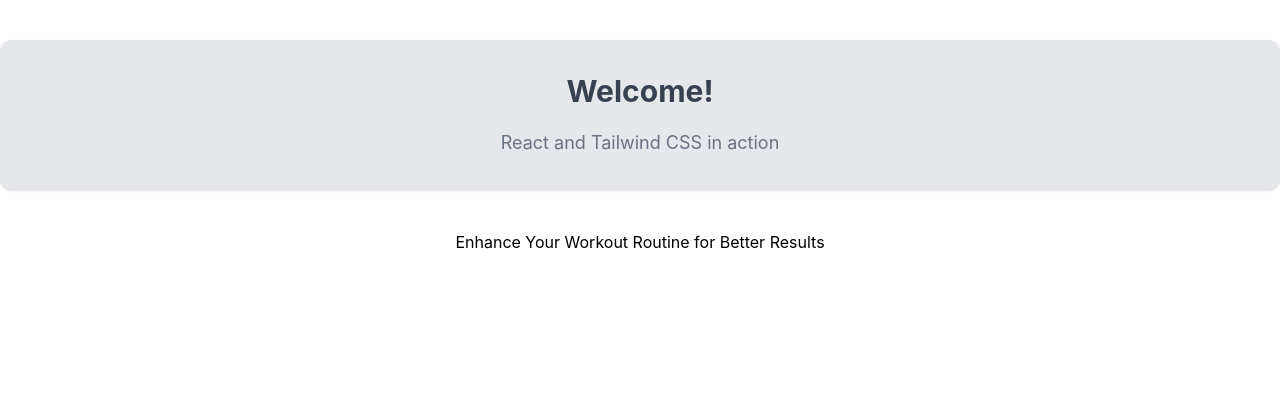
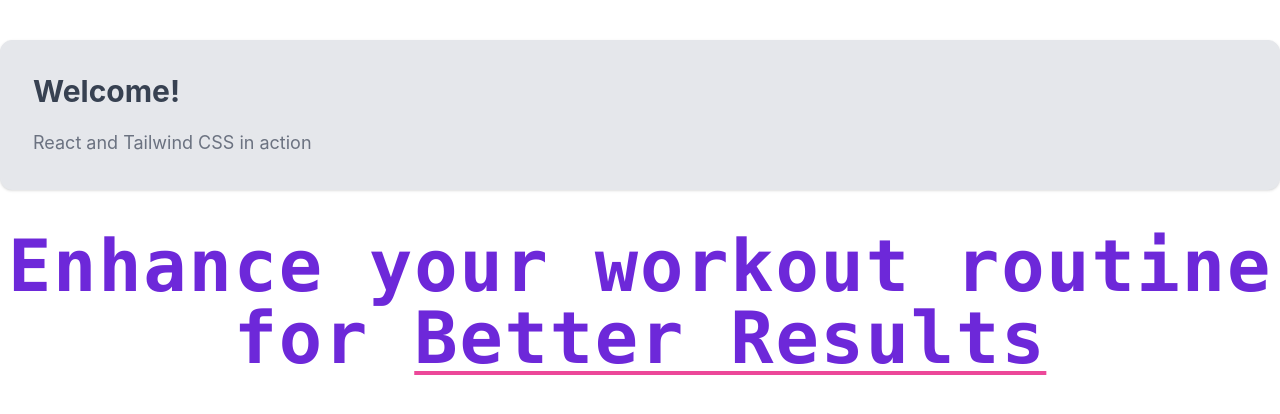
Before and after one commit to Rimberse/FIT, a React (Create React App) app in the folder frontend/: page / in a window 1280 px wide. Shown: the top 414 px of the page. Built offline with nearby package versions, Linux system fonts and the light colour scheme.

Commit message:
Implement landing header, place & style

```diff
--- a/frontend/src/components/Landing.js
+++ b/frontend/src/components/Landing.js
@@ -3,9 +3,13 @@ import '../styles/landing.css';
 
 const Landing = () => {
     return(
+        <div>
+            <h1 className="font-mono text-7xl font-bold tracking-wide text-center text-violet-700 subpixel-antialiased max-w-7xl mx-auto">
+                Enhance your workout routine for <span className="underline decoration-pink-500 decoration-4 underline-offset-8">Better Results</span>
+            </h1>
+            <div>
 
-        <div>
-            <h1>Enhance Your Workout Routine for Better Results</h1>
+            </div>
         </div>
     )
 }
--- a/frontend/src/styles/App.css
+++ b/frontend/src/styles/App.css
@@ -1,3 +1,3 @@
 .App {
-  text-align: center;
+  /* text-align: center; */
 }
--- a/frontend/src/styles/index.css
+++ b/frontend/src/styles/index.css
@@ -4,6 +4,7 @@
 
 body {
   margin: 0;
+  padding: 0;
   font-family: -apple-system, BlinkMacSystemFont, 'Segoe UI', 'Roboto', 'Oxygen',
     'Ubuntu', 'Cantarell', 'Fira Sans', 'Droid Sans', 'Helvetica Neue',
     sans-serif;
```
Also changed, not shown: 1 other file (tests, documents, lock files or other folders).
